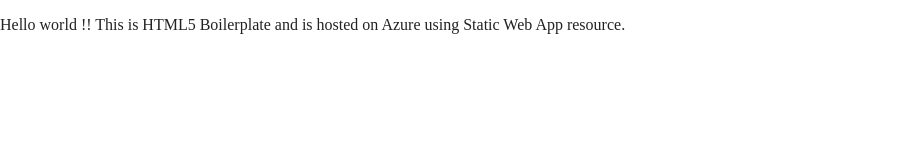
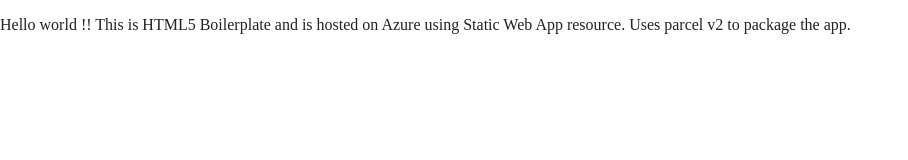
Before and after one commit to liam-grossmann/html5-boilerplate, a website built with Parcel: page index.html in a window 1280 px wide. Shown: the whole page, without its empty margins (0-908 px from the left). Built offline with nearby package versions, Linux system fonts and the light colour scheme.

Commit message:
Fix Azure build issues

```diff
--- a/index.html
+++ b/index.html
@@ -25,7 +25,7 @@
 <body>
 
   <!-- Add your site or application content here -->
-  <p>Hello world !! This is HTML5 Boilerplate and is hosted on Azure using Static Web App resource.</p>
+  <p>Hello world !! This is HTML5 Boilerplate and is hosted on Azure using Static Web App resource. Uses parcel v2 to package the app.</p>
   <script src="js/vendor/modernizr-3.11.2.min.js"></script>
   <script src="js/plugins.js"></script>
   <script src="js/main.js"></script>
--- a/package.json
+++ b/package.json
@@ -8,12 +8,12 @@
   "scripts": {
     "build": "parcel build index.html",
     "dev": "parcel index.html --open",
-    "start": "yarn run build && yarn run dev",
+    "start": "npm run build && npm run dev",
     "test": "echo \"Error: no test specified\" && exit 1"
   },
   "engines": {
     "node": ">=16.15.1",
-    "yarn": ">=1.22.19"
+    "npm": ">=8.11"
   },
   "devDependencies": {
     "@parcel/packager-raw-url": "2.7.0",
```
Also changed, not shown: README.md, 2 other files.
